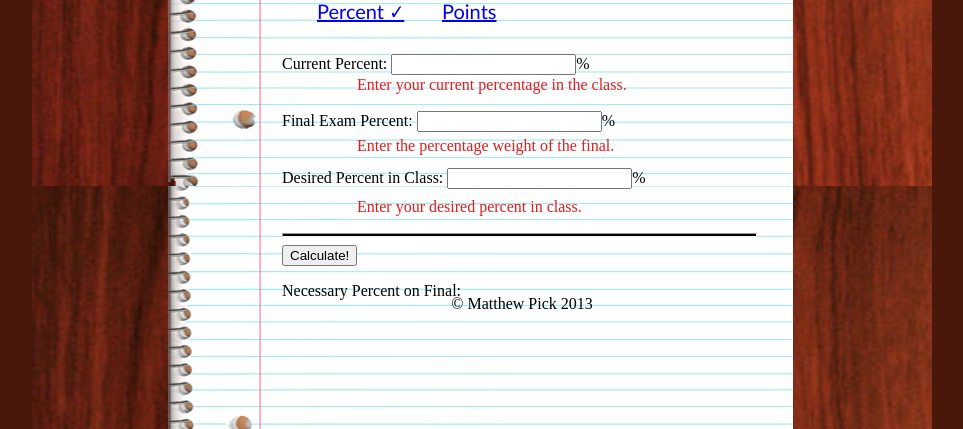
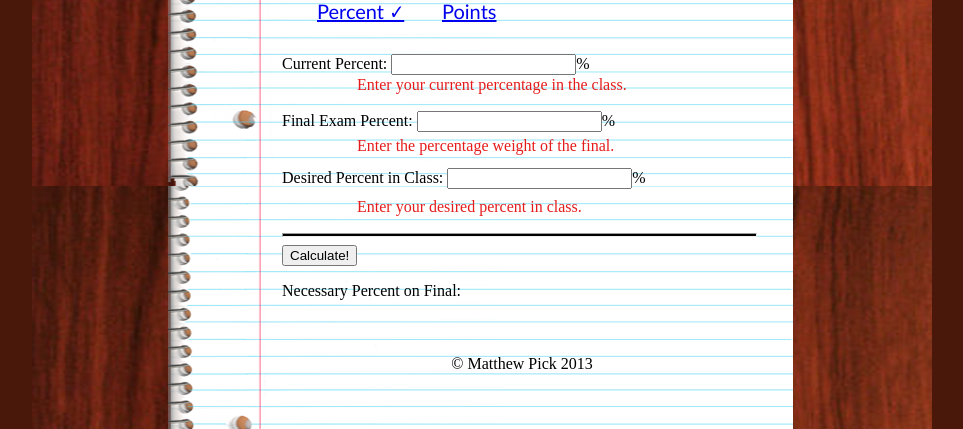
Before and after one commit to cybermatthew/AceMyGPA, a PHP site: page /percentcalc.php in a window 1280 px wide. Shown: the part 371-800 px from the top of the page, without its empty margins (158-1121 px from the left). Run offline with PHP 8.4, Linux system fonts and the light colour scheme; data that the repository does not hold is empty.

Commit message:
Fixed footer on percent calc page.

```diff
--- a/gradecalc/style.css
+++ b/gradecalc/style.css
@@ -100,7 +100,7 @@ a.button, a.button:link, a.button:visited{
     margin-left: 25px;
     text-align: left;
     z-index:1;
-    height: 225px;
+    height: 285px;
 }
 
 #currentPercent{
```
